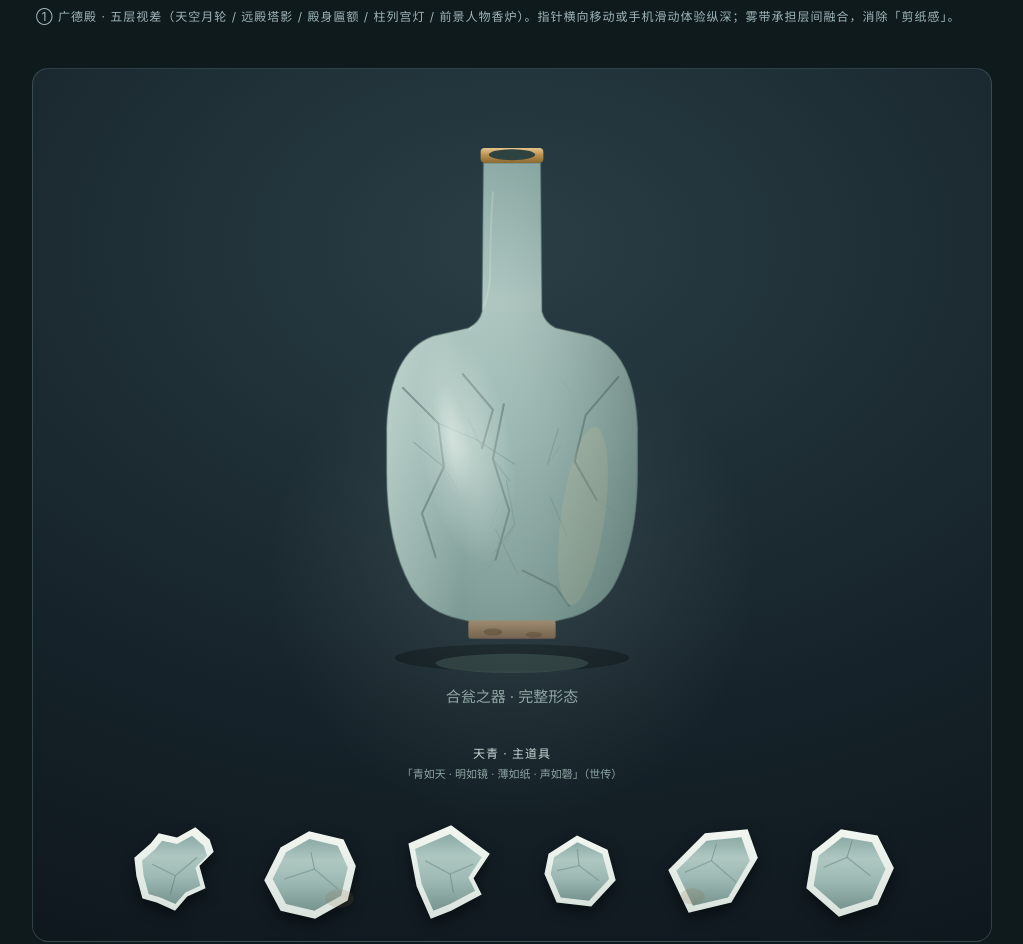
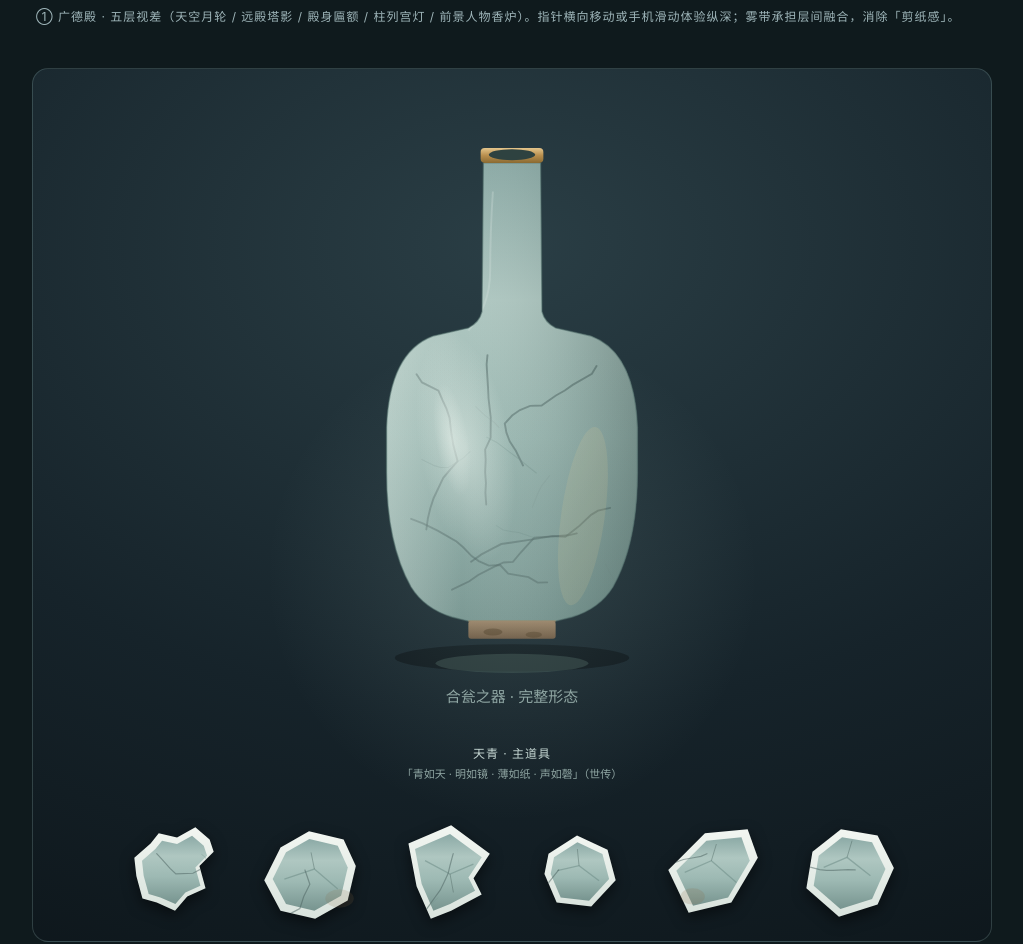
Before and after one commit to Elisabeth15501/tianqing-adventure, a plain HTML site: page preview/m1-art-preview.html in a window 1280 px wide. Shown: the part 580-1524 px from the top of the page, without its empty margins (128-1151 px from the left). Drawn offline with Linux system fonts and the light colour scheme.

Commit message:
开片自然化：手绘折线改为 seeded 随机游走生成（近平直段+偶发锐折+分叉+孤立短裂），主瓶/六碎片/汇聚片统一窑裂生成器，clip 到器形与碎片多边形

```diff
--- a/preview/m1-art-preview.html
+++ b/preview/m1-art-preview.html
@@ -193,35 +193,7 @@
             <use href="#xqBody" fill="url(#glzQ)"/>
             <g clip-path="url(#xqClip)">
               <use href="#xqBody" fill="url(#side)"/>
-              <g fill="none" stroke-linecap="round" stroke-linejoin="round">
-              <g stroke="#4A615E" stroke-width="1.5" opacity=".5">
-                <path d="M30 206 L56 232 L60 264 L44 298 L54 330"/>
-                <path d="M188 198 L164 226 L156 260 L172 288"/>
-                <path d="M74 196 L96 222 L88 250"/>
-                <path d="M104 218 L96 258 L108 296 L98 332"/>
-                <path d="M118 340 L142 352 L152 366"/>
-              </g>
-              <g stroke="#6E8C87" stroke-width=".8" opacity=".55">
-                <path d="M56 232 L84 244"/>
-                <path d="M96 258 L108 274"/>
-                <path d="M106 274 L112 306 L98 326"/>
-                <path d="M144 236 L136 262"/>
-                <path d="M138 286 L150 314"/>
-                <path d="M98 310 L114 342"/>
-                <path d="M60 264 L38 246"/>
-                <path d="M172 288 L190 300"/>
-                <path d="M84 244 L112 262"/>
-              </g>
-              <g stroke="#7E948F" stroke-width=".6" opacity=".4">
-                <path d="M84 244 L78 228"/><path d="M112 306 L104 322"/><path d="M136 262 L146 248"/>
-                <path d="M98 330 L90 342"/><path d="M88 250 L82 236"/><path d="M60 264 L70 280"/>
-                <path d="M100 292 L94 308"/><path d="M150 314 L142 330"/><path d="M44 298 L50 314"/>
-              </g>
-              <g stroke="#7E948F" stroke-width=".6" opacity=".32">
-                <path d="M146 200 L154 210"/><path d="M128 322 L140 330"/>
-              </g>
-            </g>
-            <ellipse cx="76" cy="250" rx="34" ry="86" fill="url(#soft)" transform="rotate(-10 76 250)"/>
+              <ellipse cx="76" cy="250" rx="34" ry="86" fill="url(#soft)" transform="rotate(-10 76 250)"/>
               <ellipse cx="66" cy="244" rx="12" ry="42" fill="url(#soft)" transform="rotate(-10 66 244)"/>
               <ellipse cx="162" cy="300" rx="16" ry="66" fill="#E9C98F" opacity=".14" transform="rotate(8 162 300)"/>
               <path d="M96 62 q-2 30 -2 58 q0 26 -16 44" stroke="#DCE7E2" stroke-width="1.4" fill="none" opacity=".28"/>
@@ -239,7 +211,7 @@
         </div>
       </div>
       <div class="shardrow">
-        <div class="scell"><svg viewBox="0 0 120 120"><polygon points="18,44 34,30 42,20 60,24 78,14 92,26 96,38 82,52 88,74 70,82 58,96 40,88 26,84 20,62" fill="url(#fracture)"/><g transform="translate(60 60) scale(0.82) translate(-60 -60)"><polygon points="18,44 34,30 42,20 60,24 78,14 92,26 96,38 82,52 88,74 70,82 58,96 40,88 26,84 20,62" fill="url(#glzQ)"/><path d="M30 48 L58 62 L84 40" stroke="#6E8C87" stroke-width="1.6" fill="none" opacity=".55"/><path d="M58 62 L52 84" stroke="#4A615E" stroke-width="1.1" fill="none" opacity=".45"/></g></svg></div>
+        <div class="scell"><svg viewBox="0 0 120 120"><polygon points="18,44 34,30 42,20 60,24 78,14 92,26 96,38 82,52 88,74 70,82 58,96 40,88 26,84 20,62" fill="url(#fracture)"/><g transform="translate(60 60) scale(0.82) translate(-60 -60)"><polygon points="18,44 34,30 42,20 60,24 78,14 92,26 96,38 82,52 88,74 70,82 58,96 40,88 26,84 20,62" fill="url(#glzQ)"/></g></svg></div>
         <div class="scell"><svg viewBox="0 0 120 120"><polygon points="14,66 30,34 58,18 92,26 104,52 96,86 64,104 30,96" fill="url(#fracture)"/><g transform="translate(60 60) scale(0.82) translate(-60 -60)"><polygon points="14,66 30,34 58,18 92,26 104,52 96,86 64,104 30,96" fill="url(#glzQ)"/><path d="M28 66 L64 54 L92 78" stroke="#6E8C87" stroke-width="1.6" fill="none" opacity=".55"/><path d="M64 54 L60 34" stroke="#4A615E" stroke-width="1.1" fill="none" opacity=".45"/></g><ellipse cx="88" cy="84" rx="14" ry="9" fill="#8A6B45" opacity=".16"/></svg></div>
         <div class="scell"><svg viewBox="0 0 120 120"><polygon points="24,30 66,12 104,40 88,64 96,80 66,96 46,104 32,72" fill="url(#fracture)"/><g transform="translate(60 60) scale(0.82) translate(-60 -60)"><polygon points="24,30 66,12 104,40 88,64 96,80 66,96 46,104 32,72" fill="url(#glzQ)"/><path d="M36 44 L66 60 L94 48" stroke="#6E8C87" stroke-width="1.6" fill="none" opacity=".55"/><path d="M66 60 L70 82" stroke="#4A615E" stroke-width="1.1" fill="none" opacity=".45"/></g></svg></div>
         <div class="scell"><svg viewBox="0 0 120 120"><polygon points="30,40 58,22 88,36 96,66 72,92 38,88 26,60" fill="url(#fracture)"/><g transform="translate(60 60) scale(0.82) translate(-60 -60)"><polygon points="30,40 58,22 88,36 96,66 72,92 38,88 26,60" fill="url(#glzQ)"/><path d="M34 56 L60 50 L84 68" stroke="#6E8C87" stroke-width="1.6" fill="none" opacity=".55"/><path d="M60 50 L58 30" stroke="#4A615E" stroke-width="1.1" fill="none" opacity=".45"/></g></svg></div>
@@ -357,6 +329,110 @@
   var fest = document.getElementById('fest');
   var inner = document.getElementById('festInner');
   var fadeWhite = document.getElementById('fadeWhite');
+  /* ---- 窑裂生成：seeded 随机游走（近平直段+偶发锐折），每次加载一致 ---- */
+  var SVGNS = 'http://www.w3.org/2000/svg';
+  function makeRng(seed) {
+    var t = seed >>> 0;
+    return function () {
+      t += 0x6D2B79F5;
+      var r = Math.imul(t ^ (t >>> 15), 1 | t);
+      r ^= r + Math.imul(r ^ (r >>> 7), 61 | r);
+      return ((r ^ (r >>> 14)) >>> 0) / 4294967296;
+    };
+  }
+  function crackD(x, y, ang, rng, steps, segA, segB) {
+    var d = 'M' + x.toFixed(1) + ' ' + y.toFixed(1);
+    for (var i = 0; i < steps; i++) {
+      ang += (rng() < 0.3) ? (rng() - 0.5) * 2.0 : (rng() - 0.5) * 0.45;
+      var len = (rng() < 0.42) ? segB + rng() * 6 : segA + rng() * 4;
+      x += Math.cos(ang) * len;
+      y += Math.sin(ang) * len;
+      d += ' L' + x.toFixed(1) + ' ' + y.toFixed(1);
+    }
+    return { d: d, x: x, y: y, ang: ang };
+  }
+  function crackGroup(seed, trunks, forkEvery, w1, w2, o1, o2) {
+    var rng = makeRng(seed);
+    var g = document.createElementNS(SVGNS, 'g');
+    g.setAttribute('fill', 'none');
+    g.setAttribute('stroke-linecap', 'round');
+    var forkPts = [];
+    for (var i = 0; i < trunks.length; i++) {
+      var t = trunks[i];
+      var main = crackD(t.x, t.y, t.a, rng, t.n, 6, 11);
+      var pa = document.createElementNS(SVGNS, 'path');
+      pa.setAttribute('d', main.d);
+      pa.setAttribute('stroke', '#4A615E');
+      pa.setAttribute('stroke-width', w1);
+      pa.setAttribute('opacity', o1);
+      g.appendChild(pa);
+      forkPts.push({ x: main.x * 0.55 + t.x * 0.45, y: main.y * 0.55 + t.y * 0.45, a: main.ang + (rng() < 0.5 ? 1 : -1) * (0.7 + rng() * 0.6) });
+    }
+    for (var j = 0; j < forkPts.length; j += forkEvery) {
+      var f = crackD(forkPts[j].x, forkPts[j].y, forkPts[j].a, rng, 4 + Math.floor(rng() * 3), 4, 7);
+      var pf = document.createElementNS(SVGNS, 'path');
+      pf.setAttribute('d', f.d);
+      pf.setAttribute('stroke', '#6E8C87');
+      pf.setAttribute('stroke-width', w2);
+      pf.setAttribute('opacity', o2);
+      g.appendChild(pf);
+    }
+    for (var k = 0; k < 3; k++) {
+      var sx = 40 + rng() * 140, sy = 200 + rng() * 150, sa = rng() * 6.28;
+      var iso = crackD(sx, sy, sa, rng, 3, 4, 6);
+      var pi = document.createElementNS(SVGNS, 'path');
+      pi.setAttribute('d', iso.d);
+      pi.setAttribute('stroke', '#7E948F');
+      pi.setAttribute('stroke-width', w2);
+      pi.setAttribute('opacity', String(parseFloat(o2) - 0.12));
+      g.appendChild(pi);
+    }
+    return g;
+  }
+  function clipFor(id, points) {
+    var defs = document.querySelector('svg[width="0"] defs');
+    var cp = document.createElementNS(SVGNS, 'clipPath');
+    cp.setAttribute('id', id);
+    var pg = document.createElementNS(SVGNS, 'polygon');
+    pg.setAttribute('points', points);
+    cp.appendChild(pg);
+    defs.appendChild(cp);
+    return 'url(#' + id + ')';
+  }
+  /* 主瓶：6 主干 + 分叉 + 孤立短裂，clip 到器形 */
+  (function () {
+    var solo = document.querySelector('.vcell.solo svg');
+    if (!solo) { return; }
+    var clipG = solo.querySelector('g[clip-path]');
+    var g = crackGroup(20260924, [
+      { x: 40, y: 196, a: 0.9, n: 14 },
+      { x: 172, y: 190, a: 2.2, n: 13 },
+      { x: 92, y: 182, a: 1.5, n: 12 },
+      { x: 36, y: 302, a: 0.4, n: 12 },
+      { x: 182, y: 294, a: 2.7, n: 11 },
+      { x: 66, y: 354, a: -0.5, n: 10 }
+    ], 2, '1.4', '0.8', '.5', '.38');
+    g.setAttribute('clip-path', 'url(#xqClip)');
+    clipG.insertBefore(g, clipG.firstChild.nextSibling);
+  })();
+  /* 碎片行六片：每片 1 主干 + 分叉，clip 到各自多边形 */
+  (function () {
+    var cells = document.querySelectorAll('.shardrow .scell svg');
+    for (var i = 0; i < cells.length; i++) {
+      var poly = cells[i].querySelector('polygon');
+      if (!poly) { continue; }
+      var pts = poly.getAttribute('points');
+      var cid = 'shardClip' + i;
+      var url = clipFor(cid, pts);
+      var g = crackGroup(771 + i * 13, [
+        { x: 40 + (i % 3) * 14, y: 40 + (i % 2) * 16, a: 0.6 + i * 0.55, n: 9 }
+      ], 1, '1.2', '0.8', '.5', '.4');
+      g.setAttribute('clip-path', url);
+      cells[i].appendChild(g);
+    }
+  })();
+
+  var rngM = makeRng(951);
   var N = 16, R = 190, nodes = [], played = false;
 
   for (var i = 0; i < N; i++) {
@@ -365,7 +441,8 @@
     d.className = 'shard';
     var POLYS = ['18,44 34,30 42,20 60,24 78,14 92,26 96,38 82,52 88,74 70,82 58,96 40,88 26,84 20,62','14,66 30,34 58,18 92,26 104,52 96,86 64,104 30,96','24,30 66,12 104,40 88,64 96,80 66,96 46,104 32,72','30,40 58,22 88,36 96,66 72,92 38,88 26,60','16,56 52,20 94,16 104,44 78,88 36,98','26,38 54,16 90,22 106,54 90,90 52,102 20,74'];
     var pts = POLYS[i % POLYS.length];
-    d.innerHTML = '<svg viewBox="0 0 120 120"><polygon points="' + pts + '" fill="#E9EFEA"/><g transform="translate(60 60) scale(0.82) translate(-60 -60)"><polygon points="' + pts + '" fill="url(#glzQ)"/><path d="M30 48 L58 62 L84 40" stroke="#6E8C87" stroke-width="2" fill="none" opacity=".5"/><path d="M58 62 L50 84" stroke="#4A615E" stroke-width="1.4" fill="none" opacity=".45"/></g></svg>';
+    var ck = crackD(38 + rngM(i) * 20, 44 + rngM(i) * 16, 0.5 + rngM(i), rngM, 8, 6, 10);
+    d.innerHTML = '<svg viewBox="0 0 120 120"><polygon points="' + pts + '" fill="#E9EFEA"/><g transform="translate(60 60) scale(0.82) translate(-60 -60)"><polygon points="' + pts + '" fill="url(#glzQ)"/><path d="' + ck.d + '" stroke="#4A615E" stroke-width="1.5" fill="none" opacity=".55"/></g></svg>';
     d.style.left = (Math.cos(a) * R) + 'px';
     d.style.top = (Math.sin(a) * R * 0.72) + 'px';
     stage.appendChild(d);
```
